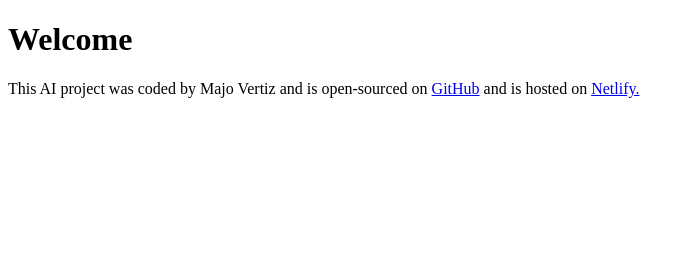
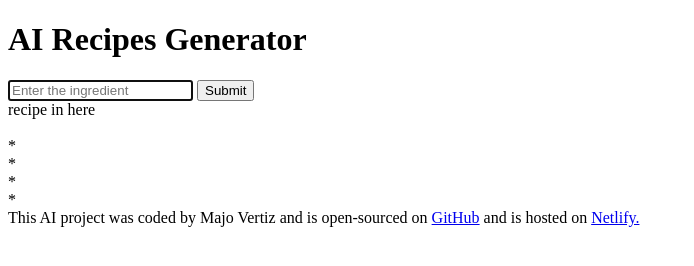
Before and after one commit to majovertiz/recipes-generator, a plain HTML site: page index.html in a window 1280 px wide. Shown: the whole page, without its empty margins (0-694 px from the left). Drawn offline with Linux system fonts and the light colour scheme.

Commit message:
Added  the basic HTML structure

```diff
--- a/index.html
+++ b/index.html
@@ -7,8 +7,30 @@
     <title>AI Recipes Generator</title>
   </head>
   <body>
-    <h1>Welcome</h1>
+    <header>
+      <h1>AI Recipes Generator</h1>
+    </header>
 
+    <main>
+      <form>
+        <input
+          type="text"
+          placeholder="Enter the ingredient"
+          autofocus
+          required
+          autocomplete="off"
+        />
+        <input type="submit" />
+      </form>
+      <div>
+        recipe in here
+        <br />
+        <br />*<br />
+        *<br />
+        *<br />
+        *
+      </div>
+    </main>
     <footer>
       This AI project was coded by Majo Vertiz and is open-sourced on
       <a href="https://github.com/majovertiz/recipes-generator" target="_blank">
```
